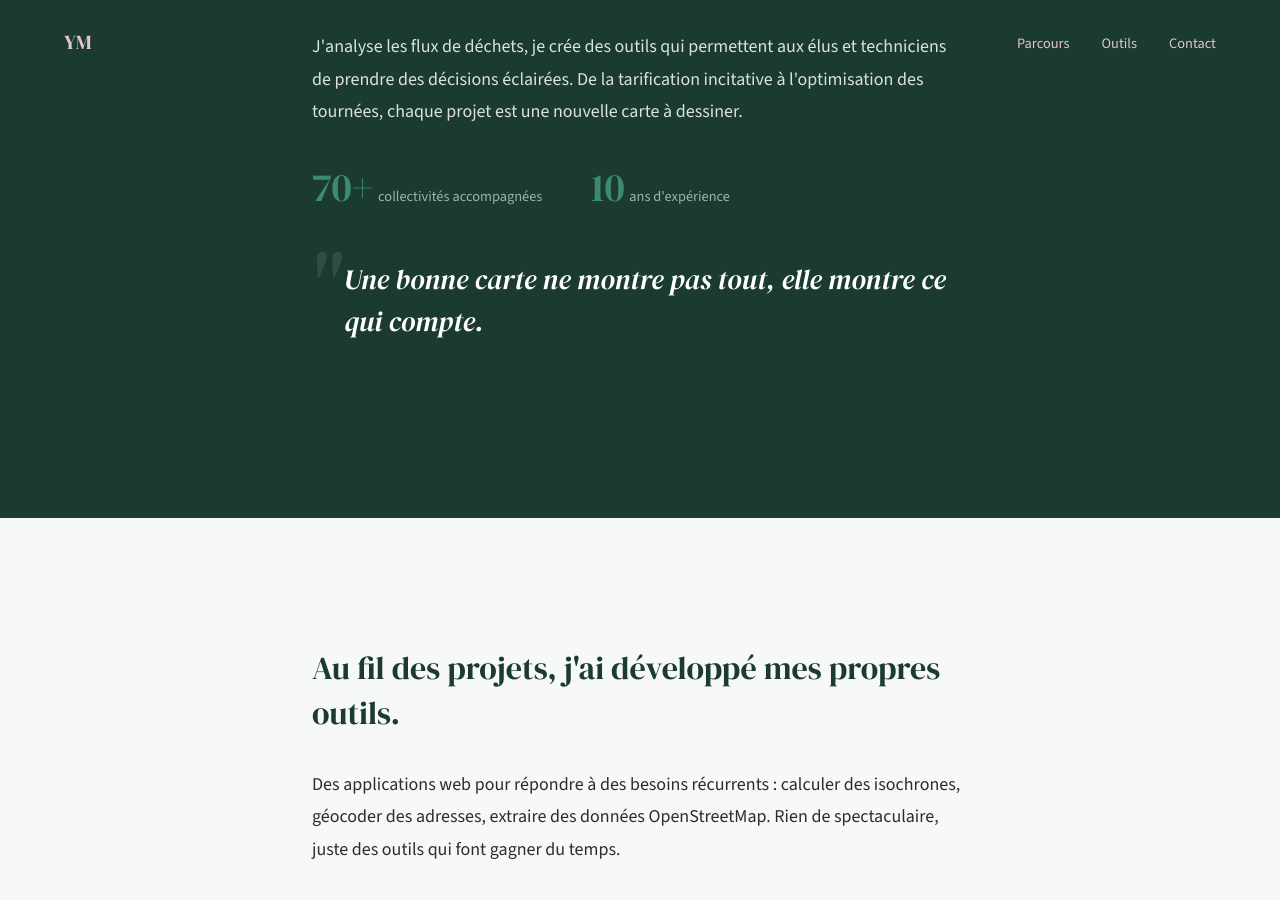
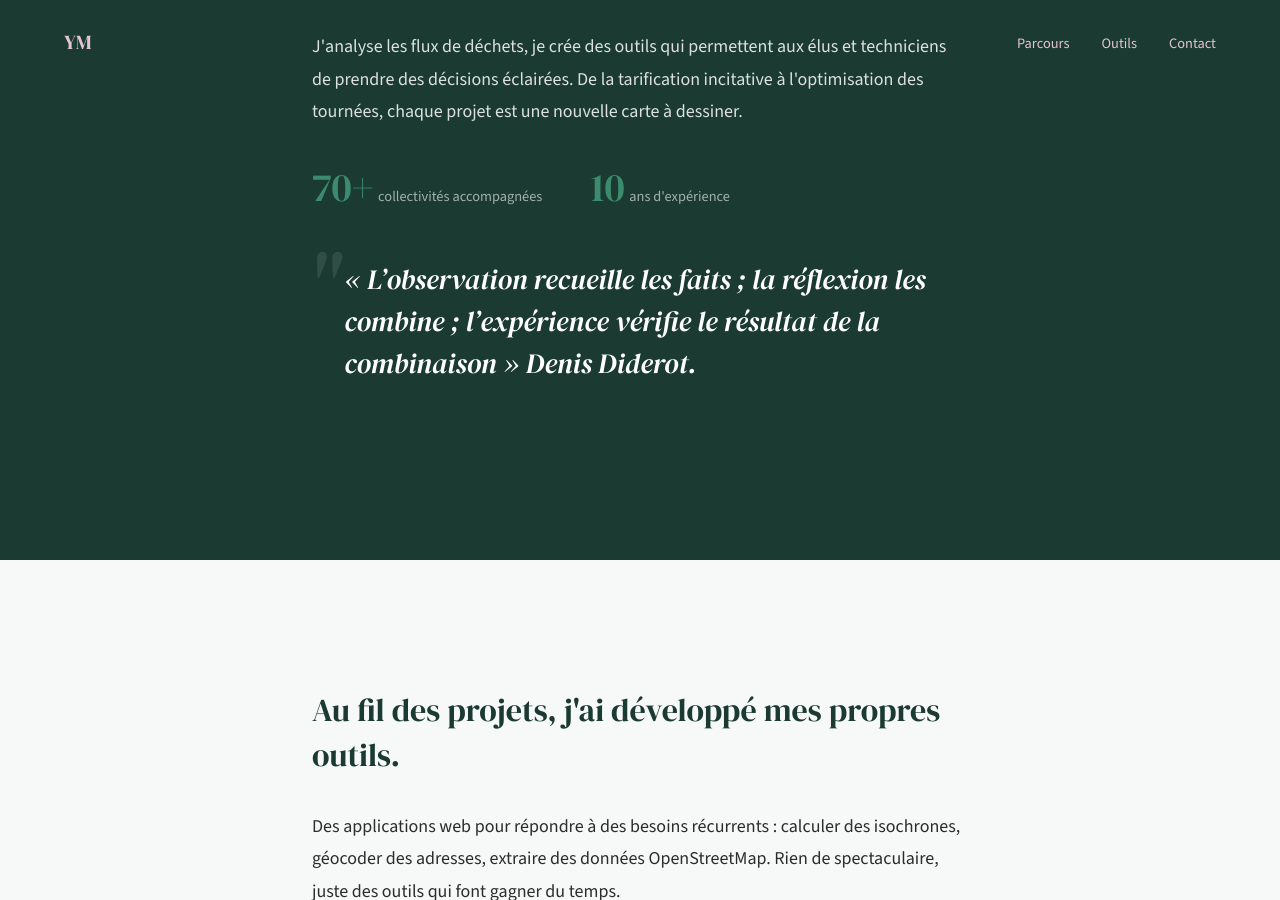
Before and after one commit to yvesmarti/yvesmarti.github.io, a Jekyll site: the page built from index.html, in a window 1280 px wide and 900 px high, scrolled down 3631 px. Built offline with Jekyll 4.4.1, drawn with Linux system fonts in a browser that asks for light colours; some of the changed text lies outside the part shown.

Commit message:
Update index.html

```diff
--- a/index.html
+++ b/index.html
@@ -84,7 +84,7 @@ layout: default
         </div>
 
         <div class="quote-block">
-            Une bonne carte ne montre pas tout, elle montre ce qui compte.
+            « L’observation recueille les faits ; la réflexion les combine ; l’expérience vérifie le résultat de la combinaison » Denis Diderot.
         </div>
     </div>
 </section>
@@ -101,7 +101,7 @@ layout: default
 
         <div class="tools-teaser">
             <h3>Applications géomatiques</h3>
-            <p>Isochrones, géocodage, extraction OSM, visualisation de photos géolocalisées — des outils simples pour des tâches courantes.</p>
+            <p>Isochrones, géocodage, extraction OSM, visualisation de photos géolocalisées : des outils simples pour des tâches courantes.</p>
             <a href="{{ '/outils' | relative_url }}" class="tools-link">
                 Voir les outils
                 <svg width="20" height="20" viewBox="0 0 24 24" fill="none" stroke="currentColor" stroke-width="2">
@@ -118,7 +118,7 @@ layout: default
         Envie d'échanger ?
     </p>
     <p>
-        Projets territoriaux, questions SIG, gestion des déchets — je suis toujours curieux de découvrir de nouveaux défis.
+        Projets territoriaux, questions SIG, gestion des déchets ; je suis toujours curieux de découvrir de nouveaux défis.
     </p>
     <a href="https://www.linkedin.com/in/{{ site.linkedin }}/" class="contact-link" target="_blank">
         <svg width="20" height="20" viewBox="0 0 24 24" fill="currentColor">
```
